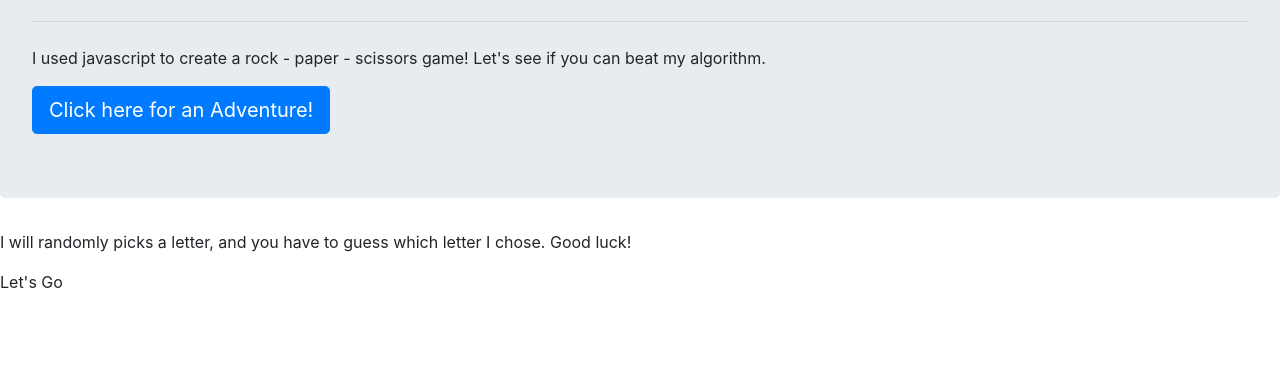
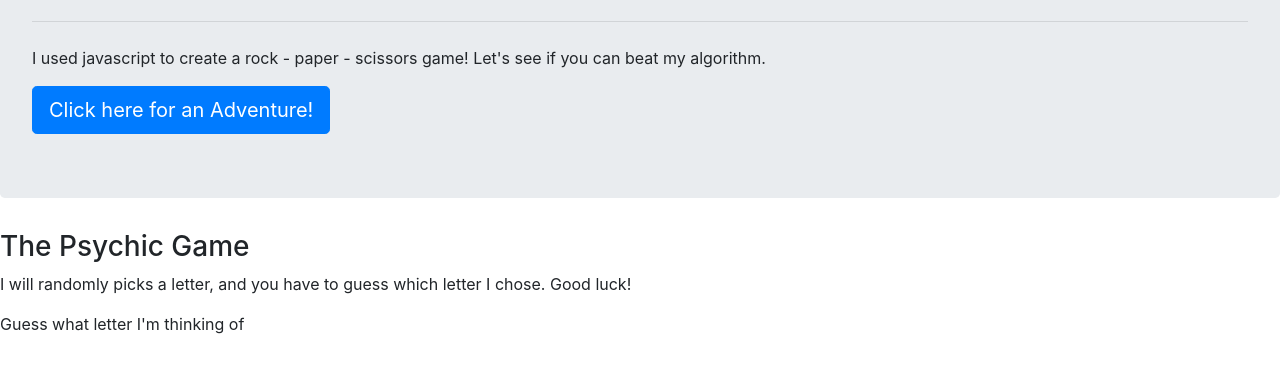
Before and after one commit to seleazar10/Psychic-Game, a plain HTML site: page index.html in a window 1280 px wide. Shown: the part 172-544 px from the top of the page. Drawn offline with nearby package versions, Linux system fonts and the light colour scheme.

Commit message:
added  paragraphs and headers

```diff
--- a/index.html
+++ b/index.html
@@ -33,11 +33,13 @@
 
 
         <div id="game">
+            <h3>The Psychic Game</h3>
             <p>  I will randomly picks a letter, and you have to guess which letter I chose. Good luck!</p>
+
         </div>
 
 
-        <p id="placehol">Let's Go</p>
+        <p id="placehol">Guess what letter I'm thinking of</p>
 
 
 
```
Also changed, not shown: assets/javascript/game.js (+7 -3 lines).
